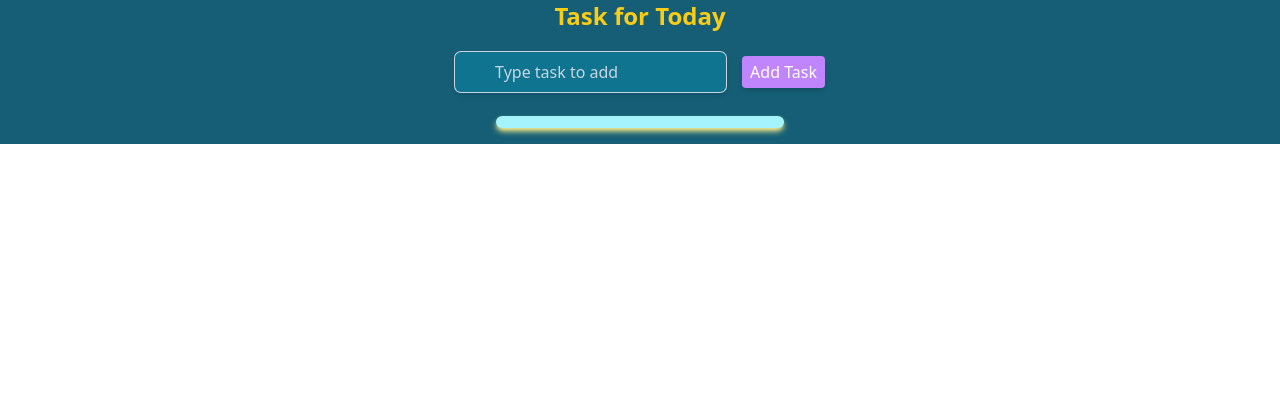
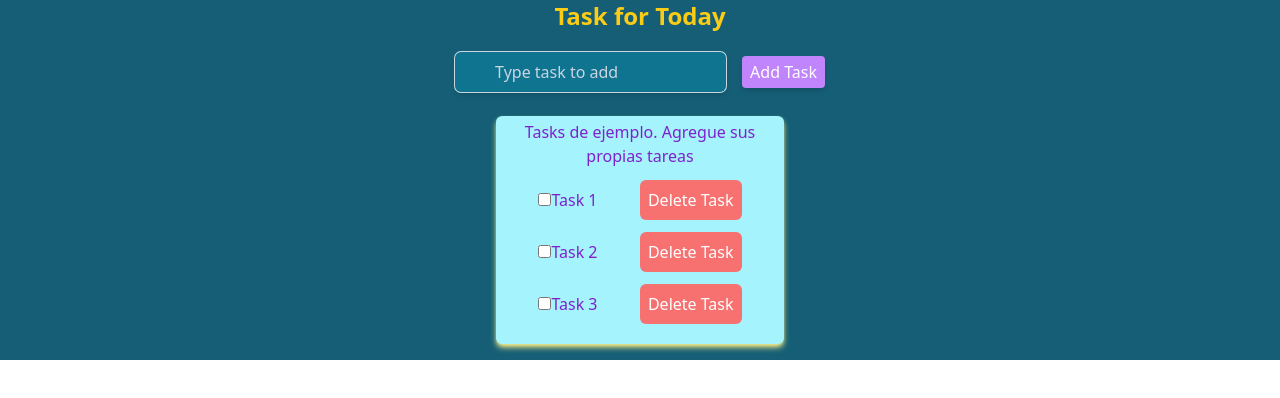
Before and after one commit to hpuentej/firebase-auth-proyect-fazt, a React (Create React App) app: page /task in a window 1280 px wide. Shown: the top 398 px of the page. Built offline with nearby package versions, Linux system fonts and the light colour scheme.

Commit message:
actualizado valor de checked

```diff
--- a/src/tasks/taskDelete.js
+++ b/src/tasks/botonDelete.js
@@ -1,4 +1,4 @@
-export function TaskDelete({ task, deleteTask }) {
+export function BotonDelete({ task, deleteTask }) {
   const handleDelete = () => {
     deleteTask(task)
   }
@@ -8,7 +8,7 @@ export function TaskDelete({ task, deleteTask }) {
       <button
         onClick={handleDelete}
         className="bg-red-400 hover:bg-red-500 p-2
-                                                rounded-md text-white"
+                  rounded-md text-white"
       >
         Delete Task
       </button>
--- a/src/tasks/main.js
+++ b/src/tasks/main.js
@@ -4,13 +4,14 @@ import { TaskCreator } from "./taskCreator";
 import { TaskList } from "./taskList";
 
 export function ToDo() {
-  // const defaultTasks = [
-  //   { name: "Task 1", done: false, id: 1 },
-  //   { name: "Task 2", done: false, id: 2 },
-  //   { name: "Task 3", done: false, id: 3 },
-  // ];
+  const defaultTasks = [
+    { name: "Task 1", done: false, id: 1 },
+    { name: "Task 2", done: false, id: 2 },
+    { name: "Task 3", done: false, id: 3 },
+  ];
 
   const [taskItems, SetTaskItems] = useState([]);
+
 
   // Create a new task
   function createNewTask(newTask) {
@@ -37,15 +38,15 @@ export function ToDo() {
     SetTaskItems(newTasks);
   };
 
-  // Toggle a task
+  //Toggle a task
 
-  // function toggleTask(task){
-  //   const toggle = taskItems.map(item => {
-  //     const newTaskStatus = {...task, done: !item.done}
-  //   return (newTaskStatus)
-  //   })
-  //   SetTaskItems(toggle)
-  // }
+  function toggleTask(task){
+    const toggle = taskItems.map(item => {
+      const newTaskStatus = item.id === task.id?{...task, done: !item.done}: item
+    return (newTaskStatus)
+    })
+    SetTaskItems(toggle)
+  }
 
   return (
     <>
@@ -55,7 +56,8 @@ export function ToDo() {
           Task for Today
         </h1>
         <TaskCreator createNewTask={createNewTask} />
-        <TaskList taskItems={taskItems} deleteTask={deleteTask} />
+        <TaskList defaultTasks={defaultTasks} taskItems={taskItems}
+         deleteTask={deleteTask} toggleTask={toggleTask}/>
       </div>
     </>
   );
--- a/src/tasks/taskList.js
+++ b/src/tasks/taskList.js
@@ -1,9 +1,25 @@
-import { TaskDelete } from "./taskDelete";
+import { BotonDelete } from "./botonDelete";
 
-export function TaskList({ taskItems, deleteTask}) {
-  // const handleToggle = (task) => {
-  //   toggleTask(task)
-  // }
+export function TaskList({ taskItems, deleteTask, defaultTasks, toggleTask }) {
+  const handleChekbox = (task) => {
+    toggleTask(task);
+  };
+
+  const defaultTareas = defaultTasks.map((task) => {
+    return (
+      <li key={task.id} className="flex justify-evenly my-3">
+        <div className="my-auto">
+          <input type="checkbox" defaultChecked={false} />
+          <span>{task.name}</span>
+        </div>
+        <BotonDelete
+          task={task}
+          taskItems={taskItems}
+          deleteTask={deleteTask}
+        />
+      </li>
+    );
+  });
 
   return (
     <>
@@ -15,26 +31,34 @@ export function TaskList({ taskItems, deleteTask}) {
                    pt-1 pb-2
                   "
       >
-        {taskItems.map((task) => {
+        {taskItems.length ? (
+          taskItems.map((task) => {
             return (
-            <div key={task.id} className="flex justify-evenly my-3">
+              <li key={task.id} className="flex justify-between mx-2 my-3">
                 <div className="my-auto">
-                <input type="checkbox" defaultChecked={false}/>
+                  <input
+                    type="checkbox"
+                    checked={task.done}
+                    className="mr-2"
+                    onChange={() => handleChekbox(task)}
+                  />
                   <span>{task.name}</span>
                 </div>
-              <TaskDelete
+                <BotonDelete
                   task={task}
                   taskItems={taskItems}
                   deleteTask={deleteTask}
                 />
+              </li>
+            );
+          })
+        ) : (
+          <div>
+            <h1>Tasks de ejemplo. Agregue sus propias tareas</h1>
+            <ul>{defaultTareas}</ul>
           </div>
-          );
-        })}
+        )}
       </ul>
     </>
   );
 }
-
-// onChange={(task) => handleToggle}
-
-// checked={task.done}
```
Lines whose indentation alone changed are shown as unchanged.
